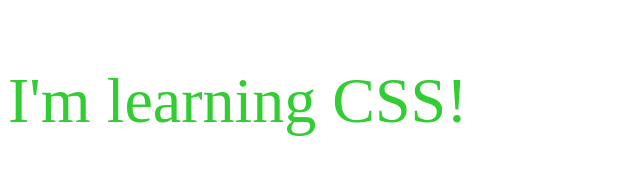
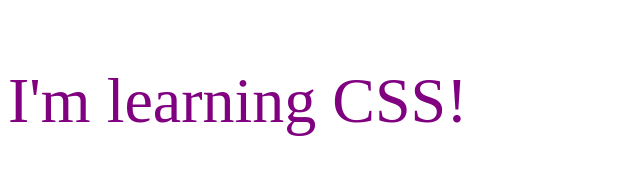
Before and after one commit to platinumkars/Frontend-dev, a plain HTML site: page css lesson/01_LESSON/index.html in a window 1280 px wide. Shown: the whole page, without its empty margins (0-640 px from the left). Drawn offline with Linux system fonts and the light colour scheme.

Commit message:
deleted infile css

```diff
--- a/css lesson/01_LESSON/index.html
+++ b/css lesson/01_LESSON/index.html
@@ -7,12 +7,7 @@
     <title>Document</title>
     <link rel="stylesheet" href="css/style.css">
     <style>
-        body {
-            font-size: 64px;
-        }
-        p {
-            color: limegreen;
-        }
+
     </style>
 </head>
 <body>
```
